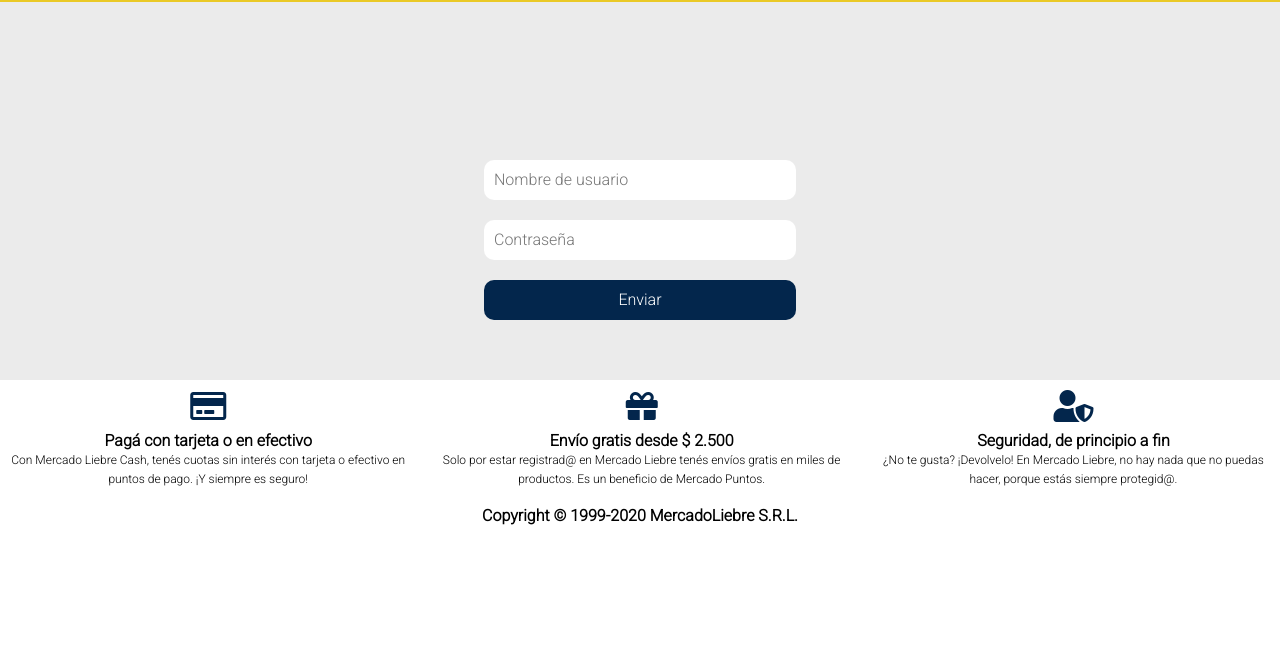
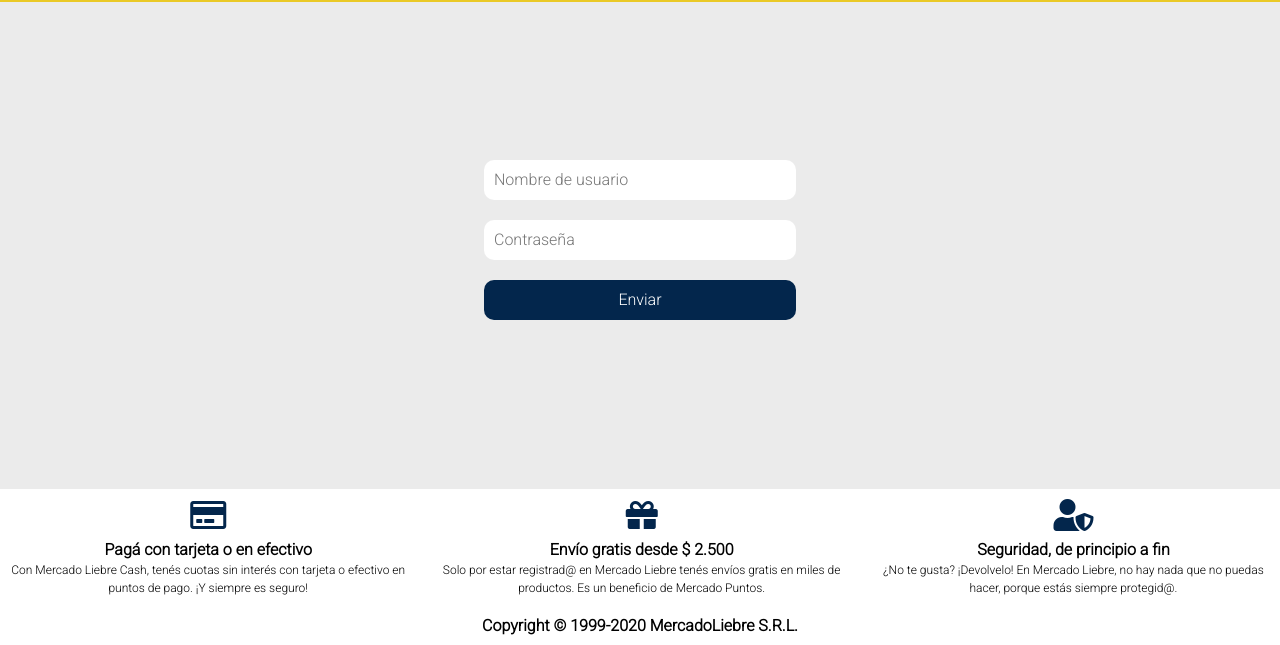
Before and after one commit to franpais/mercado-liebre, a website: page views/login.html in a window 1280 px wide. Shown: the part 155-800 px from the top of the page. Drawn offline with Linux system fonts and the light colour scheme.

Commit message:
terminando 2.0

```diff
--- a/public/css/login.css
+++ b/public/css/login.css
@@ -56,4 +56,13 @@ footer {
         display: flex;
         justify-content: center;
     }
+
+    .form-login {
+        padding-bottom: 265px;
+    }
 }
+
+footer {
+    position: absolute;
+    bottom: 0;
+}
--- a/public/css/tablet.css
+++ b/public/css/tablet.css
@@ -43,6 +43,7 @@
     main section {
         display: flex;
         flex-wrap: wrap;
+        justify-content: center;
     }
 
     main section article {
--- a/views/login.html
+++ b/views/login.html
@@ -55,6 +55,7 @@
 
     <main>
 
+        <div class="form-login">
             <form action="/" method="get">
                 <div class="contenedor-input-text">
                     <input type="text" name="username" id="username" placeholder="Nombre de usuario" class="dentro-del-form">
@@ -69,7 +70,7 @@
                     <button type="submit" class="button-login">Enviar</button>
                 </div>
             </form>
-
+        </div>
     </main>
 </body>
 
```
Also changed, not shown: views/register.html (+3 -3 lines). Lines whose indentation alone changed are shown as unchanged.
